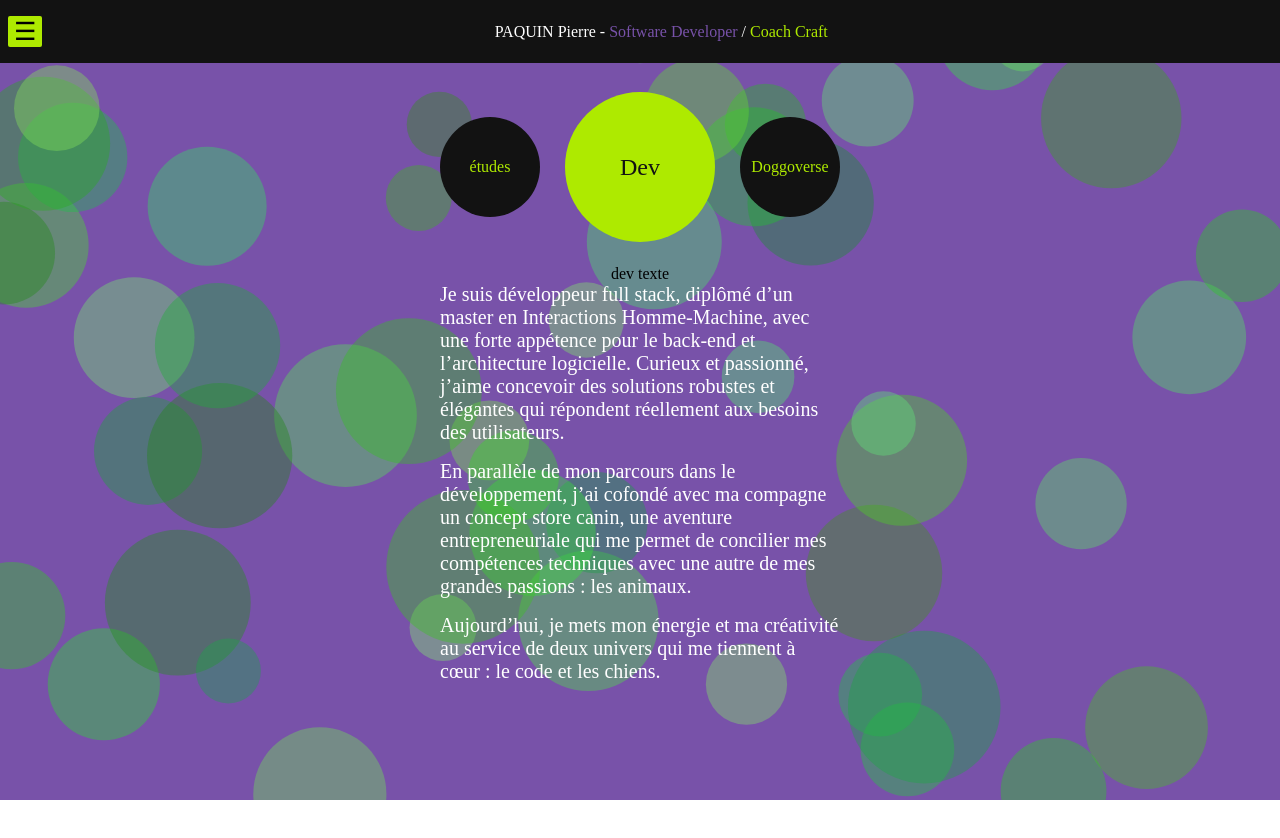
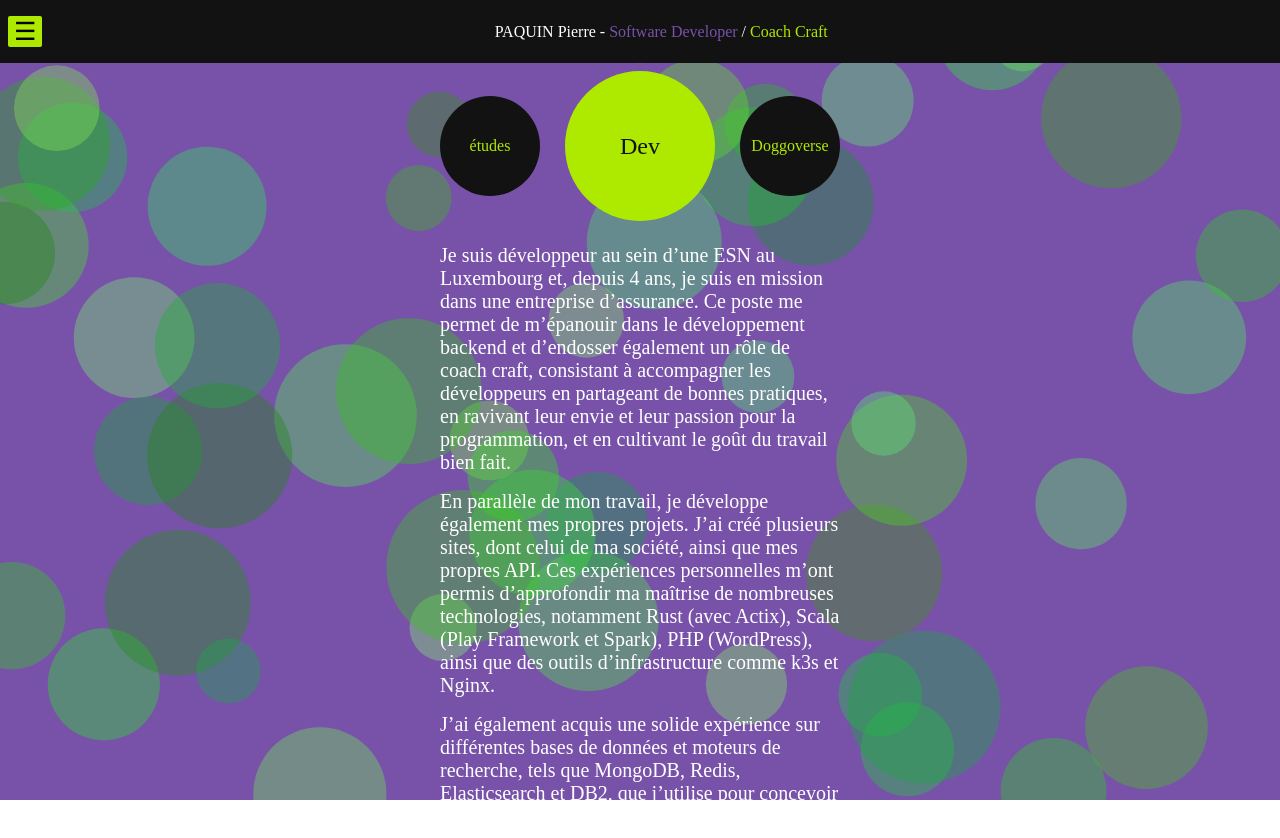
Before and after one commit to paq1/pierre-paquin-frontend, an Angular app: page /about in a window 1280 px wide. Shown: the top 838 px of the page. Before the commit the page ends 800 px from the top, so only its background shows below. Built offline with nearby package versions, Linux system fonts and the light colour scheme.

Commit message:
feat(about): ajout des textes

```diff
--- a/src/app/pages/about/about.component.html
+++ b/src/app/pages/about/about.component.html
@@ -1,54 +1,39 @@
+<div
+  class="u-is-flex u-flex-center u-has-padding-top-96">
 
-
-<div
-  class="u-is-flex u-flex-center u-full-size">
-
-  <div>
-
+  <div class="u-is-flex u-flex-center u-flex-column">
     <div class="u-is-flex u-flex-align-center-justify-space-between u-full-size u-has-margin-bottom-48">
-
-      <div (click)="onSelectEtudes()" class="u-is-flex u-flex-center" [ngClass]="{'bubble-unselected': !this.isSelectedEtude, 'bubble-selected': this.isSelectedEtude}">
+      <div (click)="onSelectEtudes()" class="u-is-flex u-flex-center"
+           [ngClass]="{'bubble-unselected': !this.isSelectedEtude, 'bubble-selected': this.isSelectedEtude}">
         études
       </div>
-      <div (click)="onSelectDev()" class="bubble-selected u-is-flex u-flex-center" [ngClass]="{'bubble-unselected': !this.isSelectedDev, 'bubble-selected': this.isSelectedDev}">
+      <div (click)="onSelectDev()" class="bubble-selected u-is-flex u-flex-center"
+           [ngClass]="{'bubble-unselected': !this.isSelectedDev, 'bubble-selected': this.isSelectedDev}">
         Dev
       </div>
-
-      <div (click)="onSelectDoggoverse()" class="bubble-unselected u-is-flex u-flex-center" [ngClass]="{'bubble-unselected': !this.isSelectedDoggoverse, 'bubble-selected': this.isSelectedDoggoverse}">
+      <div (click)="onSelectDoggoverse()" class="bubble-unselected u-is-flex u-flex-center"
+           [ngClass]="{'bubble-unselected': !this.isSelectedDoggoverse, 'bubble-selected': this.isSelectedDoggoverse}">
         Doggoverse
       </div>
     </div>
 
 
-
     <div class="u-is-flex u-flex-center u-flex-column u-full-size u-max-width-400">
 
+      @if (isSelectedDev) {
 
-<!-- TODO : mettre les bon texte pour chaque parties-->
-      @if (isSelectedDev) {
-        <span>dev texte</span>
-        <span class="u-is-txt-20 u-txt-white u-has-margin-bottom-16">Je suis développeur full stack, diplômé d’un master en Interactions Homme-Machine, avec une forte appétence pour le back-end et l’architecture logicielle. Curieux et passionné, j’aime concevoir des solutions robustes et élégantes qui répondent réellement aux besoins des utilisateurs.</span>
-
+        <span class="u-is-txt-20 u-txt-white u-has-margin-bottom-16">Je suis développeur au sein d’une ESN au Luxembourg et, depuis 4 ans, je suis en mission dans une entreprise d’assurance. Ce poste me permet de m’épanouir dans le développement backend et d’endosser également un rôle de coach craft, consistant à accompagner les développeurs en partageant de bonnes pratiques, en ravivant leur envie et leur passion pour la programmation, et en cultivant le goût du travail bien fait.</span>
+        <span class="u-is-txt-20 u-txt-white u-has-margin-bottom-16">En parallèle de mon travail, je développe également mes propres projets. J’ai créé plusieurs sites, dont celui de ma société, ainsi que mes propres API. Ces expériences personnelles m’ont permis d’approfondir ma maîtrise de nombreuses technologies, notamment Rust (avec Actix), Scala (Play Framework et Spark), PHP (WordPress), ainsi que des outils d’infrastructure comme k3s et Nginx.</span>
+        <span class="u-is-txt-20 u-txt-white u-has-margin-bottom-16">J’ai également acquis une solide expérience sur différentes bases de données et moteurs de recherche, tels que MongoDB, Redis, Elasticsearch et DB2, que j’utilise pour concevoir des solutions performantes et adaptées aux besoins.</span>
+        <span class="u-is-txt-20 u-txt-white u-has-margin-bottom-16">Au-delà de mes compétences techniques, j’occupe un rôle de Tech Lead et de coach craft. J’accompagne les développeurs dans leur progression, en transmettant de bonnes pratiques de programmation et en encourageant l’excellence technique. J’interviens également dans le recrutement, où j’évalue les candidats aussi bien sur leurs compétences que sur leur potentiel d’évolution, avec pour objectif de constituer des équipes motivées, passionnées et performantes.</span>
+      } @else if (isSelectedEtude) {
+        <span class="u-is-txt-20 u-txt-white u-has-margin-bottom-16">J’ai commencé mes études d’informatique à la faculté de Metz (UFR MIM), où j’ai obtenu ma licence en 2019, puis mon master en Interactions Homme-Machine (IHM) en 2021 avec la mention « très bien ».</span>
+        <span class="u-is-txt-20 u-txt-white u-has-margin-bottom-16">J’ai choisi cette formation et cette spécialisation car la programmation est une passion qui m’anime depuis la fin du collège, où j’ai codé mes premiers sites web, puis au lycée, où j’ai développé mes premiers jeux vidéo.</span>
+        <span class="u-is-txt-20 u-txt-white u-has-margin-bottom-16">J’ai également suivi une formation en ligne dédiée au développement de jeux vidéo pendant un an. J’y ai appris à programmer des jeux entièrement en code (Lua, C, C++, C#) et participé à mes premières compétitions de création de jeux en ligne.</span>
+      } @else if (isSelectedDoggoverse) {
         <span class="u-is-txt-20 u-txt-white u-has-margin-bottom-16">En parallèle de mon parcours dans le développement, j’ai cofondé avec ma compagne un concept store canin, une aventure entrepreneuriale qui me permet de concilier mes compétences techniques avec une autre de mes grandes passions : les animaux.</span>
-
-        <span class="u-is-txt-20 u-txt-white">Aujourd’hui, je mets mon énergie et ma créativité au service de deux univers qui me tiennent à cœur : le code et les chiens.</span>
-      } @else if (isSelectedEtude) {
-        <span>etude texte</span>
-        <span class="u-is-txt-20 u-txt-white u-has-margin-bottom-16">Je suis développeur full stack, diplômé d’un master en Interactions Homme-Machine, avec une forte appétence pour le back-end et l’architecture logicielle. Curieux et passionné, j’aime concevoir des solutions robustes et élégantes qui répondent réellement aux besoins des utilisateurs.</span>
-
-        <span class="u-is-txt-20 u-txt-white u-has-margin-bottom-16">En parallèle de mon parcours dans le développement, j’ai cofondé avec ma compagne un concept store canin, une aventure entrepreneuriale qui me permet de concilier mes compétences techniques avec une autre de mes grandes passions : les animaux.</span>
-
-        <span class="u-is-txt-20 u-txt-white">Aujourd’hui, je mets mon énergie et ma créativité au service de deux univers qui me tiennent à cœur : le code et les chiens.</span>
-      } @else if (isSelectedDoggoverse) {
-        <span>doggoverse texte</span>
-        <span class="u-is-txt-20 u-txt-white u-has-margin-bottom-16">Je suis développeur full stack, diplômé d’un master en Interactions Homme-Machine, avec une forte appétence pour le back-end et l’architecture logicielle. Curieux et passionné, j’aime concevoir des solutions robustes et élégantes qui répondent réellement aux besoins des utilisateurs.</span>
-
-        <span class="u-is-txt-20 u-txt-white u-has-margin-bottom-16">En parallèle de mon parcours dans le développement, j’ai cofondé avec ma compagne un concept store canin, une aventure entrepreneuriale qui me permet de concilier mes compétences techniques avec une autre de mes grandes passions : les animaux.</span>
-
         <span class="u-is-txt-20 u-txt-white">Aujourd’hui, je mets mon énergie et ma créativité au service de deux univers qui me tiennent à cœur : le code et les chiens.</span>
       }
-
-
 
     </div>
   </div>
--- a/src/styles/utilities.scss
+++ b/src/styles/utilities.scss
@@ -101,6 +101,10 @@
 .u-has-padding-bottom-48 {
   padding-bottom: 48px;
 }
+.u-has-padding-top-96 {
+  padding-top: 96px;
+}
+
 
 .u-has-margin-top-8 {
   margin-top: 8px;
@@ -110,6 +114,9 @@
 }
 .u-has-margin-top-48 {
   margin-top: 48px;
+}
+.u-has-margin-top-96 {
+  margin-top: 96px;
 }
 
 
```
